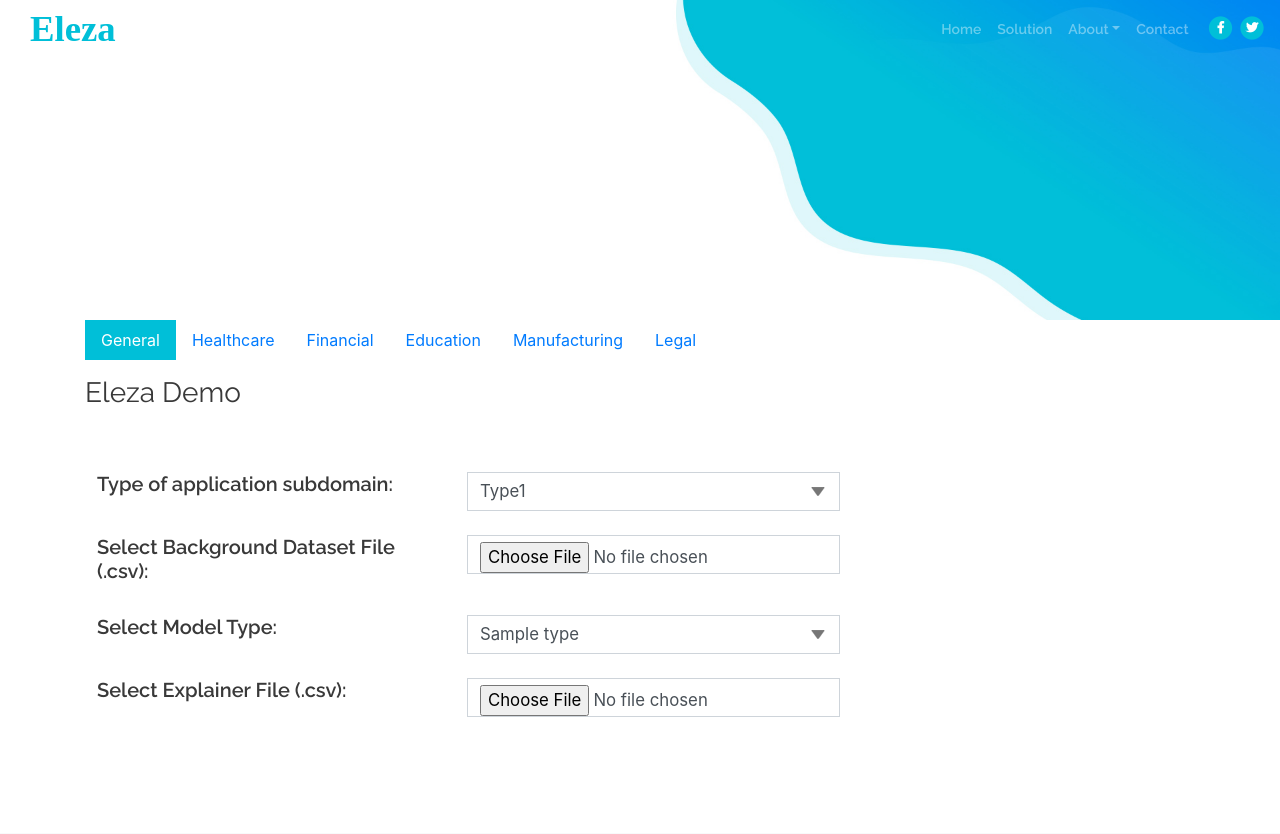
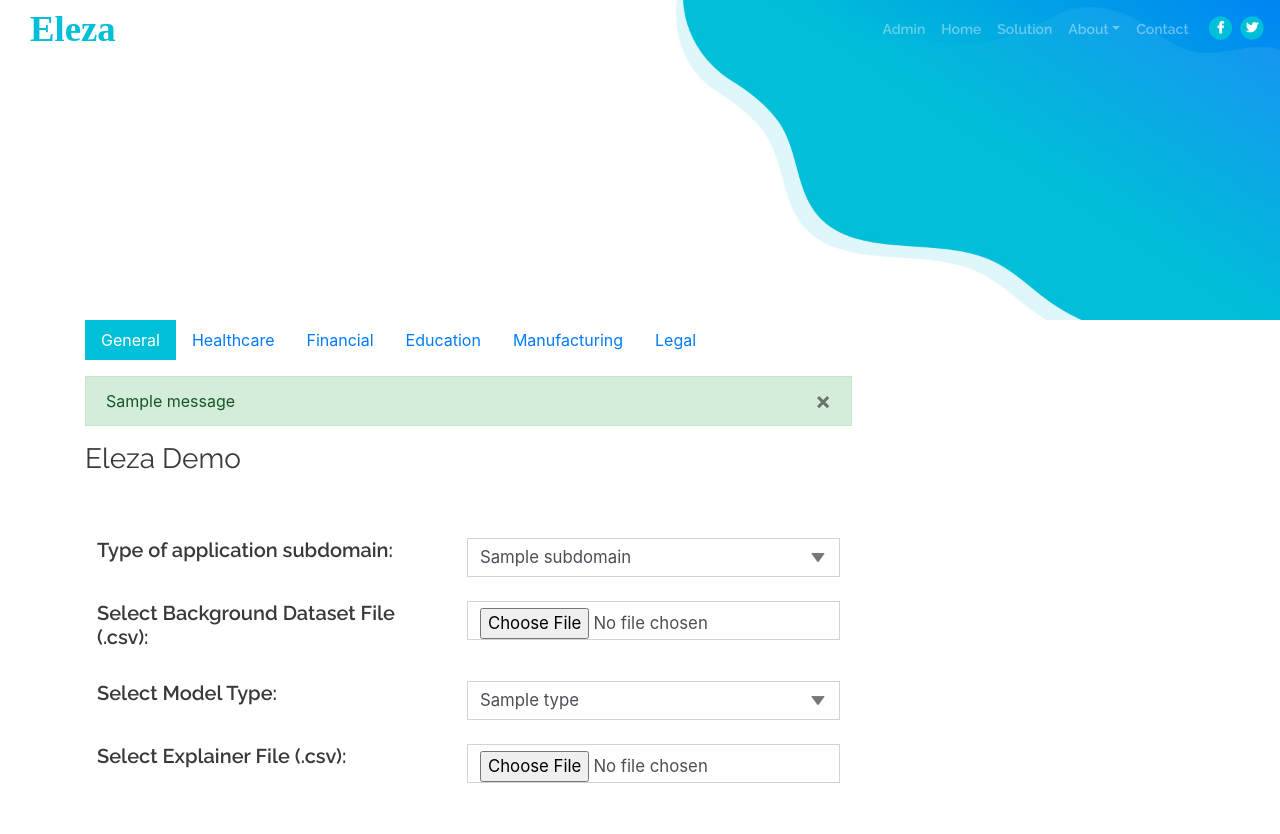
Before and after one commit to kipod/eleza, a Flask app: page /demo/ in a window 1280 px wide. Shown: the top 834 px of the page. Run offline with Flask 2, Linux system fonts and the light colour scheme; a user stored in the database is signed in; tables that the repository leaves empty hold one stand-in row (values such as "Sample post"); one stand-in notice (Sample message) is shown; some libraries are stand-ins or nearby versions.

Commit message:
admin panel

```diff
--- a/app/database.py
+++ b/app/database.py
@@ -15,6 +15,11 @@ BASE_DIR = os.path.join(
 def db_fill_data(import_values=True):
     from app.models import Subdomain, ModelType, Feature, User
 
+    Subdomain(domain=Subdomain.Domain.general, name="Type 1").save(False)
+    Subdomain(domain=Subdomain.Domain.general, name="Type 2").save(False)
+    Subdomain(domain=Subdomain.Domain.general, name="Type 3").save(False)
+    Subdomain(domain=Subdomain.Domain.general, name="Type 4").save(False)
+    Subdomain(domain=Subdomain.Domain.general, name="Type 5").save(False)
     Subdomain(domain=Subdomain.Domain.healthcare, name="Cancer").save(False)
     Subdomain(domain=Subdomain.Domain.healthcare, name="Diabetic").save(False)
     Subdomain(domain=Subdomain.Domain.healthcare, name="Dermatology").save(False)
--- a/app/demo/views.py
+++ b/app/demo/views.py
@@ -31,9 +31,6 @@ def demo():
     form.model_type.choices = [(m.name, m.name) for m in form.models]
     form.active_domain = session.get("active_domain", "general")
 
-    # maybe need fix -?
-    form.general_type_applicat = ["Type1", "Type2", "Type3", "Type4", "Type5"]
-
     if form.validate_on_submit():
         session["subdomain"] = form.subdomain_id.data
         session["model_type"] = form.model_type.data
@@ -59,6 +56,7 @@ def demo():
         if form.domain.data == Subdomain.Domain.financial.name:
             return redirect(url_for("demo.financial_select_features"))
     elif form.is_submitted():
+        session["active_domain"] = form.domain.data
         flash("Invalid data", "warning")
 
     return render_template("demo.html", form=form)
--- a/app/models/subdomain.py
+++ b/app/models/subdomain.py
@@ -10,6 +10,7 @@ class Subdomain(db.Model, ModelMixin):
     __tablename__ = "subdomain"
 
     class Domain(enum.Enum):
+        general = "General"
         healthcare = "Healthcare"
         financial = "Financial"
         education = "Education"
--- /dev/null
+++ b/app/templates/admin/index.html
@@ -0,0 +1,5 @@
+{% extends 'admin/master.html' %}
+
+{% block body %}
+    <a href="/">Back to Home</a>
+{% endblock %}
--- a/app/templates/base.html
+++ b/app/templates/base.html
@@ -56,8 +56,13 @@
 
       <div class="collapse navbar-collapse" id="navbarsExampleDefault">
         <ul class="navbar-nav ml-auto">
+          {% if current_user.is_authenticated %}
           <li class="nav-item">
-            <a class="nav-link page-scroll" href="/#header">Home <span class="sr-only">(current)</span></a>
+            <a class="nav-link page-scroll" href="/admin">Admin<span class="sr-only">(current)</span></a>
+          </li>
+          {% endif %}
+          <li class="nav-item">
+            <a class="nav-link page-scroll" href="/#header">Home<span class="sr-only">(current)</span></a>
           </li>
           <li class="nav-item">
             <a class="nav-link page-scroll" href="/#services">Solution</a>
--- a/app/templates/demo.html
+++ b/app/templates/demo.html
@@ -55,6 +55,23 @@
           {% else %}
           <div class="tab-pane fade" id="pills-gen" role="tabpanel" aria-labelledby="pills-gen-tab">
           {% endif %}
+          <!-- Flash Messages BEGIN -->
+          <div>
+            {% with messages = get_flashed_messages(with_categories=true) %}
+            {% if messages %}
+            {% for category, message in messages %}
+            <div class="alert alert-{{ category }} alert-dismisible">
+              <button type="button" class="close" data-dismiss="alert" aria-label="Close">
+                <span aria-hidden="true">&times;</span>
+                <span class="sr-only">Close</span>
+              </button>
+              {{ message }}
+            </div>
+            {% endfor %}
+            {% endif %}
+            {% endwith %}
+          </div>
+          <!-- Flash Messages END -->
             <h3 style="margin-top: 10px;">
               <!-- Some general information -->
               Eleza Demo
@@ -69,8 +86,10 @@
                   </td>
                   <td>
                     <select class="form-control" id="subdomain_id" name="subdomain_id" style="font-size: 105%;">
-                      {% for type_application in form.general_type_applicat %}
-                      <option>{{type_application}}</option>
+                      {% for subdomain in form.subdomains %}
+                      {% if subdomain.domain.name == "general" %}
+                      <option value="{{subdomain.id}}">{{subdomain.name}}</option>
+                      {% endif %}
                       {% endfor %}
                     </select>
                   </td>
@@ -198,6 +217,23 @@
           {% else %}
           <div class="tab-pane fade" id="pills-fin" role="tabpanel" aria-labelledby="pills-fin-tab">
           {% endif %}
+          <!-- Flash Messages BEGIN -->
+          <div>
+            {% with messages = get_flashed_messages(with_categories=true) %}
+            {% if messages %}
+            {% for category, message in messages %}
+            <div class="alert alert-{{ category }} alert-dismisible">
+              <button type="button" class="close" data-dismiss="alert" aria-label="Close">
+                <span aria-hidden="true">&times;</span>
+                <span class="sr-only">Close</span>
+              </button>
+              {{ message }}
+            </div>
+            {% endfor %}
+            {% endif %}
+            {% endwith %}
+          </div>
+          <!-- Flash Messages END -->
           <form class="form" role="form" action="{{ url_for("demo.demo") }}" method="post" enctype="multipart/form-data">
             {{ form.csrf_token }}
             <input id="domain" name="domain" type="hidden" value="financial">
--- a/requirements.txt
+++ b/requirements.txt
@@ -15,3 +15,4 @@ flake8
 black
 email_validator
 flask-migrate
+flask-admin
--- a/wsgi.py
+++ b/wsgi.py
@@ -1,11 +1,34 @@
 #!/user/bin/env python
 import click
+from flask_admin import Admin
+from flask_admin.contrib.sqla import ModelView
+from flask_login import current_user
+from flask import redirect, url_for, request
 
 from app import create_app, models, forms
 from app.database import db, db_fill_data
+from app.models import User, Feature, Subdomain, ModelType
 
 app = create_app()
+# set optional bootswatch theme
+app.config['FLASK_ADMIN_SWATCH'] = 'cerulean'
+admin = Admin(app, name='Eleza Admin', template_mode='bootstrap3')
 
+
+class ElezaModelView(ModelView):
+
+    def is_accessible(self):
+        return current_user.is_authenticated
+
+    def inaccessible_callback(self, name, **kwargs):
+        # redirect to login page if user doesn't have access
+        return redirect(url_for('auth.login', next=request.url))
+
+
+admin.add_view(ElezaModelView(User, db.session))
+admin.add_view(ElezaModelView(Feature, db.session))
+admin.add_view(ElezaModelView(Subdomain, db.session))
+admin.add_view(ElezaModelView(ModelType, db.session))
 
 # flask cli context setup
 @app.shell_context_processor
```
